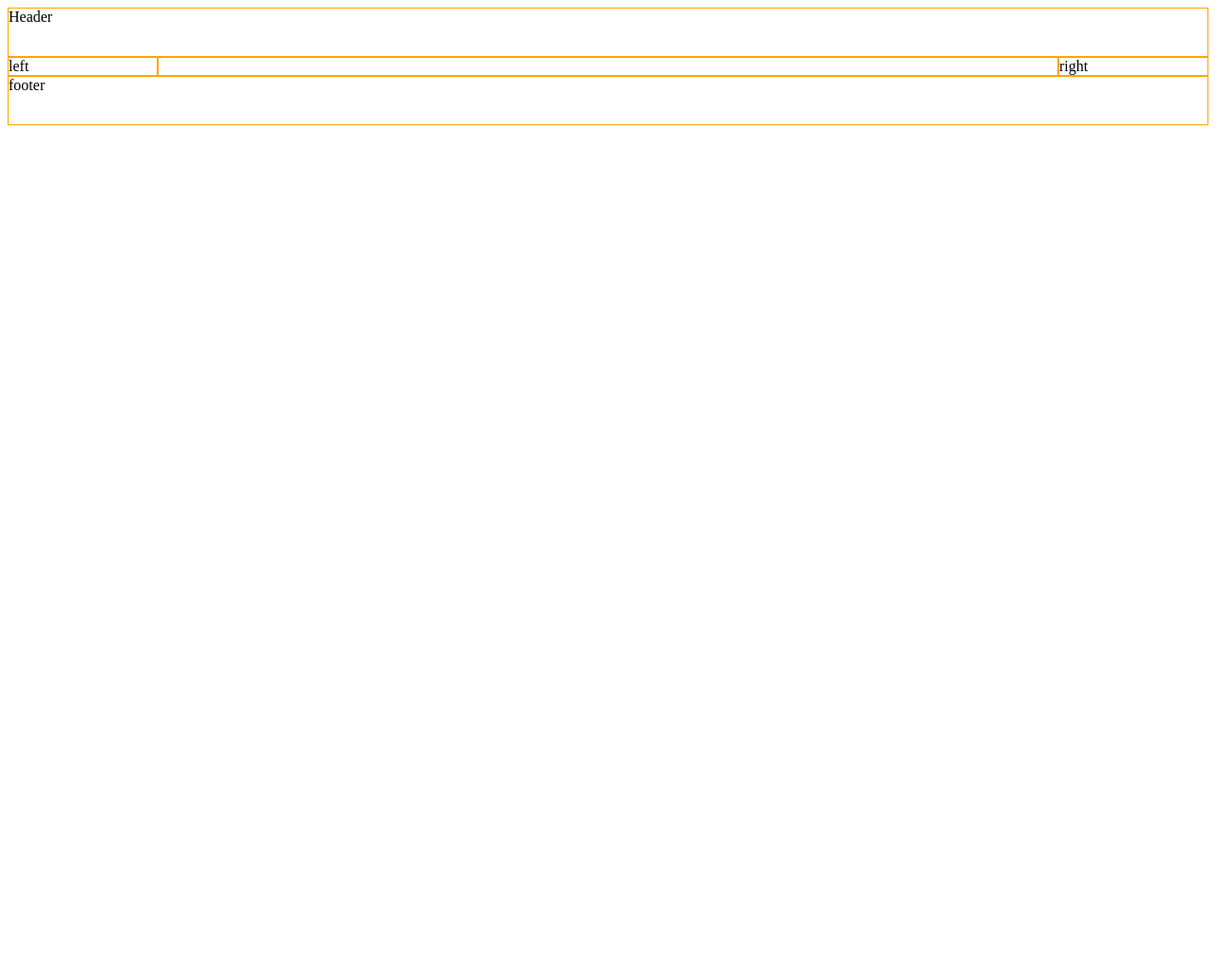
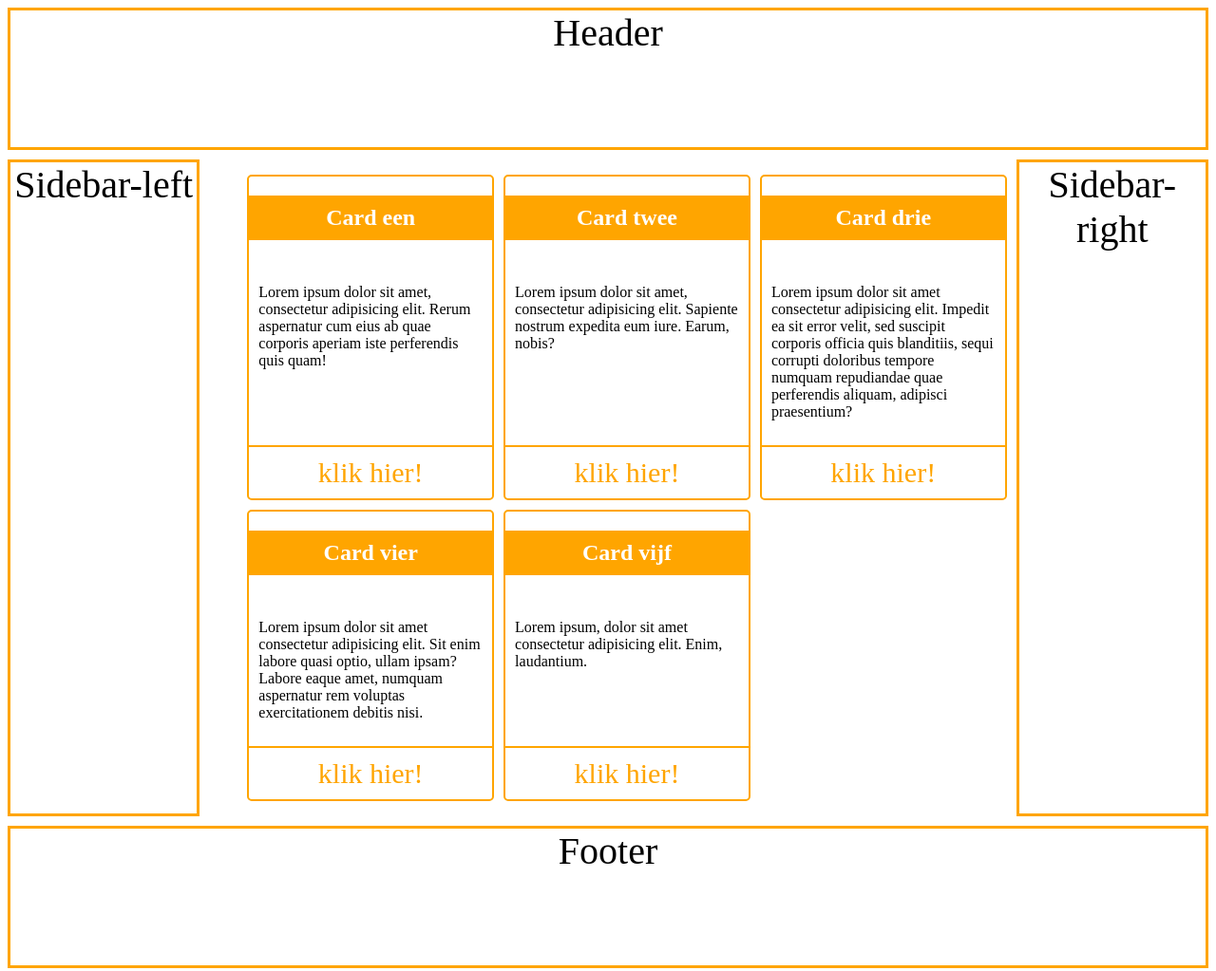
Before and after one commit to AndreRongcales19/HTML-opdrachten-P03, a plain HTML site: page opdr-1/index.html in a window 1280 px wide. Shown: the whole page at 95% size. Before the commit the page ends 800 px from the top, so only its background shows below. Drawn offline with Linux system fonts and the light colour scheme.

Commit message:
opdr 1 nog niet af

```diff
--- a/opdr-1/css/style.css
+++ b/opdr-1/css/style.css
@@ -1,51 +1,79 @@
-.container {
+body {
     display: grid;
-    grid-template-columns: repeat(8, 1fr);
+    grid-template-columns: repeat(6, 1fr);
+    grid-auto-rows: minmax(150px, auto);
     grid-template-areas:
-    "hr hr hr hr hr hr hr hr"
-    "lt mn mn mn mn mn mn rt"
-    "ft ft ft ft ft ft ft ft"
-    ;
+    "hd hd hd hd hd hd"
+    "sl li li li li sr"
+    "sl li li li li sr"
+    "ft ft ft ft ft ft";
+    gap: 10px;
+    row-gap: 10px;
 }
 
-header {
-    height: 50px;
-    border: 1px solid orange;
-    grid-area: hr;
+.header, .sidebar-left, .sidebar-right, .footer {
+    border: 3px solid orange;
+    font-size: 40px;
+    text-align: center;
 }
 
-.left {
-    border: 1px solid orange;
-    grid-area: lt;
+.header {
+    grid-area: hd;
 }
 
-main {
-    border: 1px solid orange;
-    grid-area: mn;
+.sidebar-left {
+    grid-area: sl;
 }
 
-.right {
-    border: 1px solid orange;
-    grid-area: rt;
+.sidebar-right {
+    grid-area: sr;
 }
 
-footer {
-    height: 50px;
-    border: 1px solid orange;
+.footer {
     grid-area: ft;
 }
 
-
-/* .inner-card {
+.listing {
+    grid-area: li;
+    list-style: none;
     display: grid;
     grid-template-columns: repeat(auto-fill, minmax(200px, 1fr));
-    list-style: none;
     gap: 10px;
 }
 
-.inner-card li {
+.listing > li {
     border: 2px solid orange;
     border-radius: 5px;
     display: flex;
     flex-direction: column;
+}
+
+.listing > li > h2 {
+    text-align: center;
+    padding: 10px;
+    background-color: orange;
+    color: white;
+}
+
+.listing > li > .cta {
+    margin-top: auto;
+    padding: 10px;
+    border-top: 2px solid orange;
+    text-align: center;
+}
+
+.listing > li > .cta > a {
+    text-decoration: none;
+    color: orange;
+    font-size: 30px;
+}
+
+.listing .body {
+    padding: 10px;
+}
+
+/* @media screen and (max-width: 700px) {
+    .sidebar-right {
+        grid-area: none;
+    }
 } */
--- a/opdr-1/index.html
+++ b/opdr-1/index.html
@@ -3,91 +3,60 @@
 <head>
     <meta charset="UTF-8">
     <meta name="viewport" content="width=device-width, initial-scale=1.0">
-    <title>opdracht 1</title>
+    <title>opdr 1</title>
     <link rel="stylesheet" href="/opdr-1/css/style.css">
 </head>
 <body>
-    <div class="container">
-        <header>Header</header>
-        <div class="left">
-            left
-        </div>
-        <main>
-            <div class="card">
-
-            </div>
-        </main>
-        <div class="right">
-            right
-        </div>
-        <footer>footer</footer>
-    </div>
-
-
-
-
-
-
-
-
-
-
-
-
-    <!-- <header>
-
-    </header>
-    <main>
-        <ul class="inner-card">
+    <div class="header">Header</div>
+    <div class="sidebar-left">Sidebar-left</div>
+    <div class="sidebar-right">Sidebar-right</div>
+    <div class="footer">Footer</div>
+    <ul class="listing">
         <li>
-                <h2>Card</h2>
+            <h2>Card een</h2>
             <div class="body">
-                    <p>Lorem ipsum dolor sit amet consectetur adipisicing elit. Placeat, autem porro doloremque harum commodi quaerat iste itaque? At, aliquid cupiditate.</p>
+                <p>Lorem ipsum dolor sit amet, consectetur adipisicing elit. Rerum aspernatur cum eius ab quae corporis aperiam iste perferendis quis quam!</p>
             </div>
             <div class="cta">
-                    <a href="">klik hier</a>
+                <a href="">klik hier!</a>
             </div>
         </li>
         <li>
-                <h2>Card Twee</h2>
+            <h2>Card twee</h2>
             <div class="body">
-                    <p>Lorem ipsum dolor, sit amet consectetur adipisicing elit. Ipsum, mollitia.</p>
+                <p>Lorem ipsum dolor sit amet, consectetur adipisicing elit. Sapiente nostrum expedita eum iure. Earum, nobis?</p>
             </div>
             <div class="cta">
-                    <a href="">klik hier</a>
+                <a href="">klik hier!</a>
             </div>
         </li>
         <li>
-                <h2>Card Drie</h2>
+            <h2>Card drie</h2>
             <div class="body">
-                    <p>Lorem ipsum, dolor sit amet consectetur adipisicing elit. Rerum explicabo illo quas omnis laudantium? Dolore iste illum praesentium. Assumenda dicta facere, dolorum doloremque dolores nostrum.</p>
+                <p>Lorem ipsum dolor sit amet consectetur adipisicing elit. Impedit ea sit error velit, sed suscipit corporis officia quis blanditiis, sequi corrupti doloribus tempore numquam repudiandae quae perferendis aliquam, adipisci praesentium?</p>
             </div>
             <div class="cta">
-                    <a href="">klik hier</a>
+                <a href="">klik hier!</a>
             </div>
         </li>
         <li>
-                <h2>Card Vier</h2>
+            <h2>Card vier</h2>
             <div class="body">
-                    <p>Lorem ipsum dolor sit amet consectetur adipisicing elit. Itaque esse eligendi incidunt repudiandae, labore animi provident deserunt eos deleniti suscipit!</p>
+                <p>Lorem ipsum dolor sit amet consectetur adipisicing elit. Sit enim labore quasi optio, ullam ipsam? Labore eaque amet, numquam aspernatur rem voluptas exercitationem debitis nisi.</p>
             </div>
             <div class="cta">
-                    <a href="">klik hier</a>
+                <a href="">klik hier!</a>
             </div>
         </li>
         <li>
-                <h2>Card Vijf</h2>
+            <h2>Card vijf</h2>
             <div class="body">
-                    <p>Lorem, ipsum dolor sit amet consectetur adipisicing elit. Fugiat aperiam obcaecati, porro veniam numquam laboriosam.</p>
+                <p>Lorem ipsum, dolor sit amet consectetur adipisicing elit. Enim, laudantium.</p>
             </div>
             <div class="cta">
-                    <a href="">klik hier</a>
+                <a href="">klik hier!</a>
             </div>
         </li>
     </ul>
-    </main>
-    <footer>
-
-    </footer> -->
 </body>
 </html>
```
Lines whose indentation alone changed are shown as unchanged.
